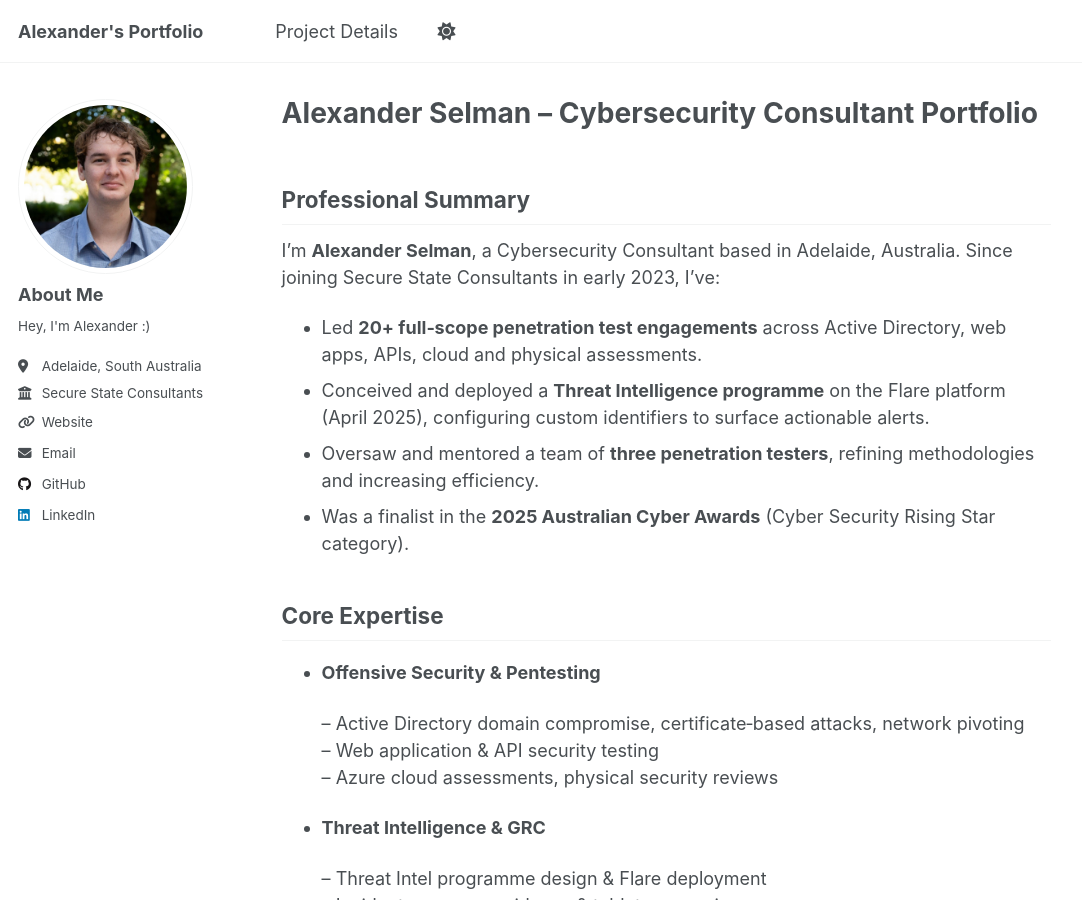
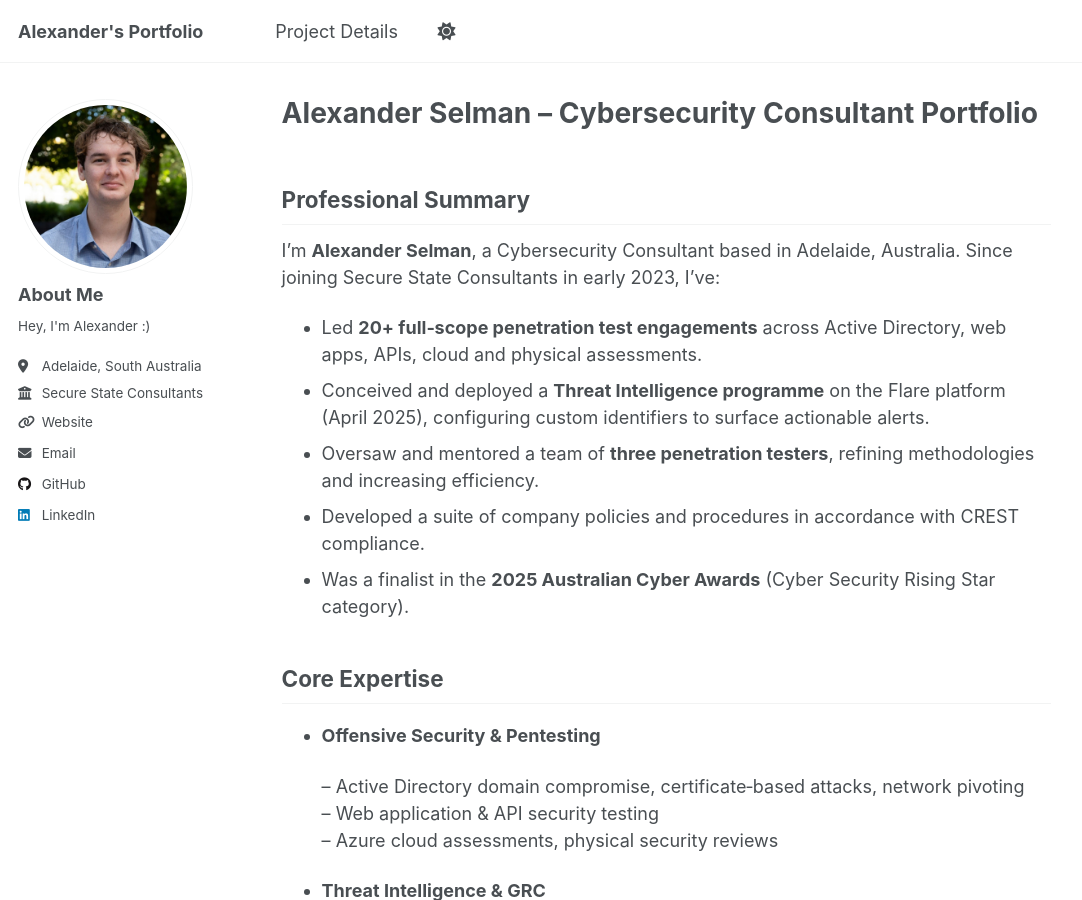
Before and after one commit to sunsetorange1/sunsetorange1.github.io, a Jekyll site: the page built from _pages/about.md, in a window 1280 px wide and 900 px high. Shown: the whole window, without its empty margins (0-1082 px from the left). Built offline with Jekyll 4.4.1, drawn with Linux system fonts in a browser that asks for light colours.

Commit message:
Update about.md

```diff
--- a/_pages/about.md
+++ b/_pages/about.md
@@ -14,6 +14,7 @@ I’m **Alexander Selman**, a Cybersecurity Consultant based in Adelaide, Austr
 - Led **20+ full‑scope penetration test engagements** across Active Directory, web apps, APIs, cloud and physical assessments.
 - Conceived and deployed a **Threat Intelligence programme** on the Flare platform (April 2025), configuring custom identifiers to surface actionable alerts.
 - Oversaw and mentored a team of **three penetration testers**, refining methodologies and increasing efficiency.
+- Developed a suite of company policies and procedures in accordance with CREST compliance.
 - Was a finalist in the **2025 Australian Cyber Awards** (Cyber Security Rising Star category).
 
 ## Core Expertise
```
